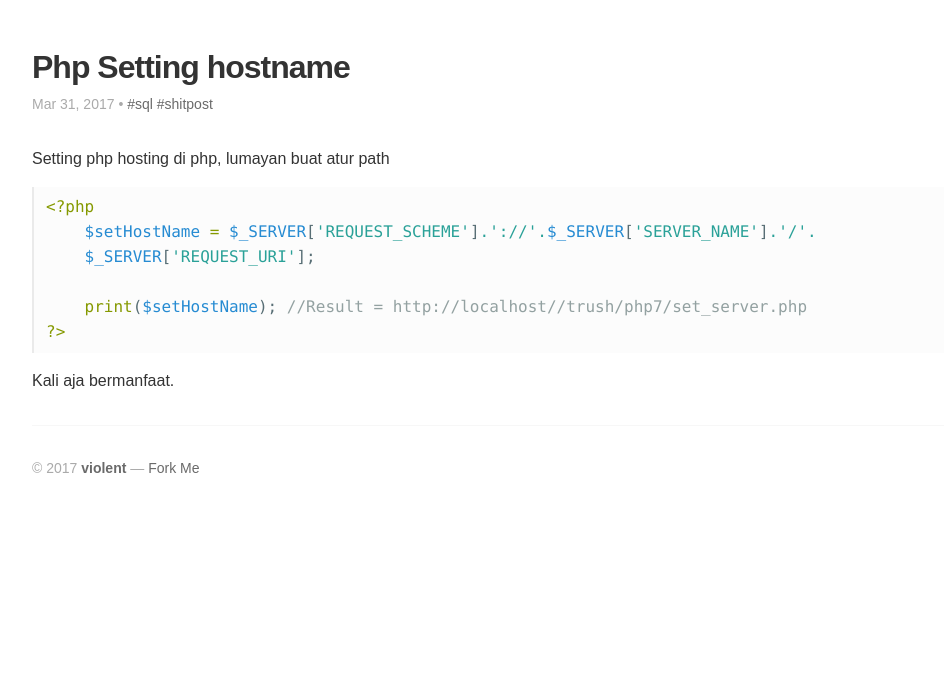
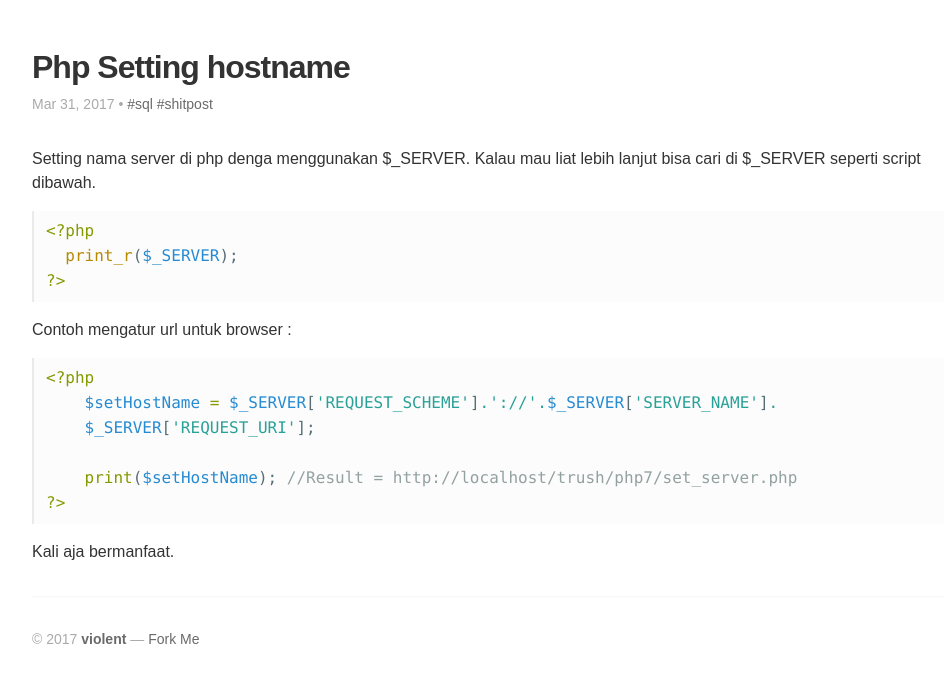
Before and after one commit to naufaltrix/naufaltrix.github.io, a Jekyll site: the page built from _posts/2017-03-31-php-setting-hostname.md, in a window 1280 px wide. Shown: the top 683 px of the page, without its empty margins (8-960 px from the left). Built offline with Jekyll 4.4.1, drawn with Linux system fonts in a browser that asks for light colours; some web fonts are replaced; comment, search, counter and statistics services are not loaded.

Commit message:
Update 2017-03-31-php-setting-hostname.md

````diff
--- a/_posts/2017-03-31-php-setting-hostname.md
+++ b/_posts/2017-03-31-php-setting-hostname.md
@@ -5,14 +5,21 @@ tags: [sql, shitpost]
 comment: true
 ---
 
-Setting php hosting di php, lumayan buat atur path
+Setting nama server di php denga menggunakan $_SERVER.
+Kalau mau liat lebih lanjut bisa cari di $_SERVER seperti script dibawah.
+```php
+<?php
+  print_r($_SERVER);
+?>
+```
+Contoh mengatur url untuk browser :
 
 ```php
 <?php
-	$setHostName = $_SERVER['REQUEST_SCHEME'].'://'.$_SERVER['SERVER_NAME'].'/'.
+	$setHostName = $_SERVER['REQUEST_SCHEME'].'://'.$_SERVER['SERVER_NAME'].
 	$_SERVER['REQUEST_URI'];
 
-	print($setHostName); //Result = http://localhost//trush/php7/set_server.php
+	print($setHostName); //Result = http://localhost/trush/php7/set_server.php
 ?>
 ```
 
````
